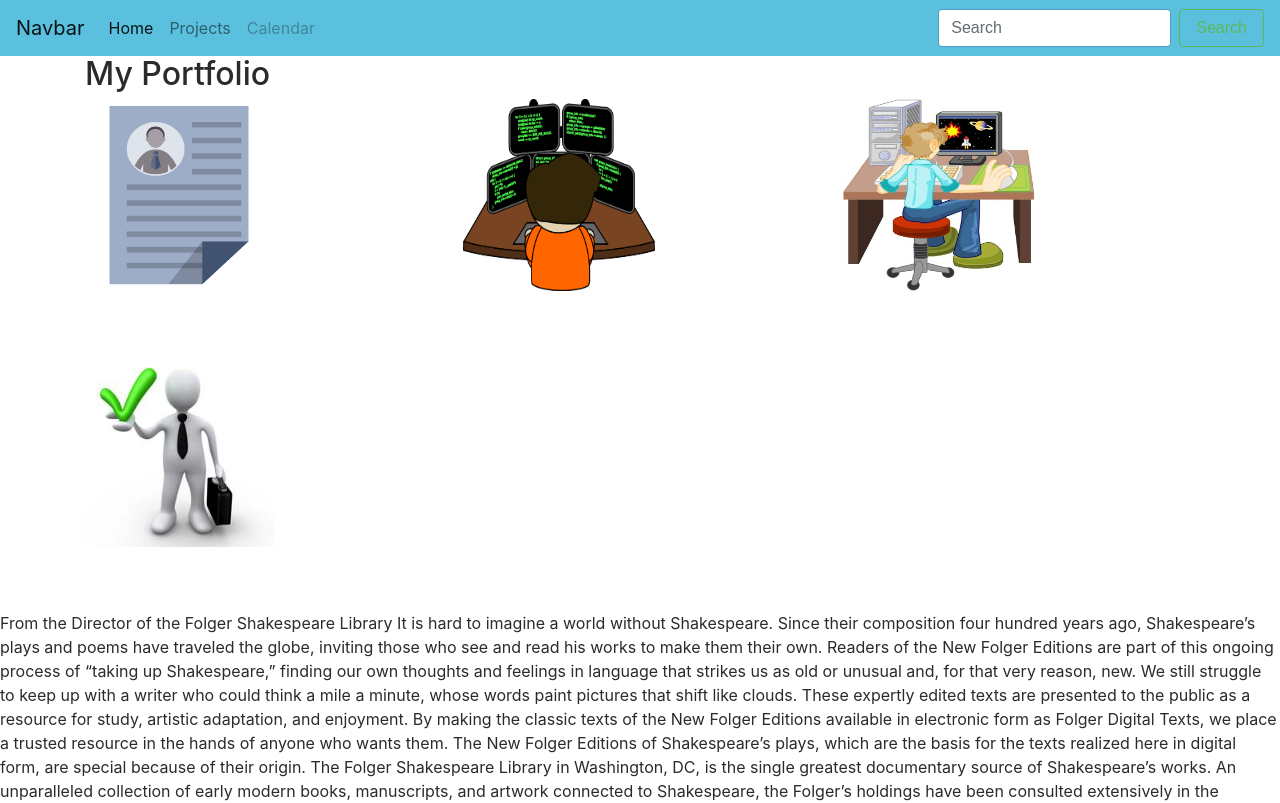
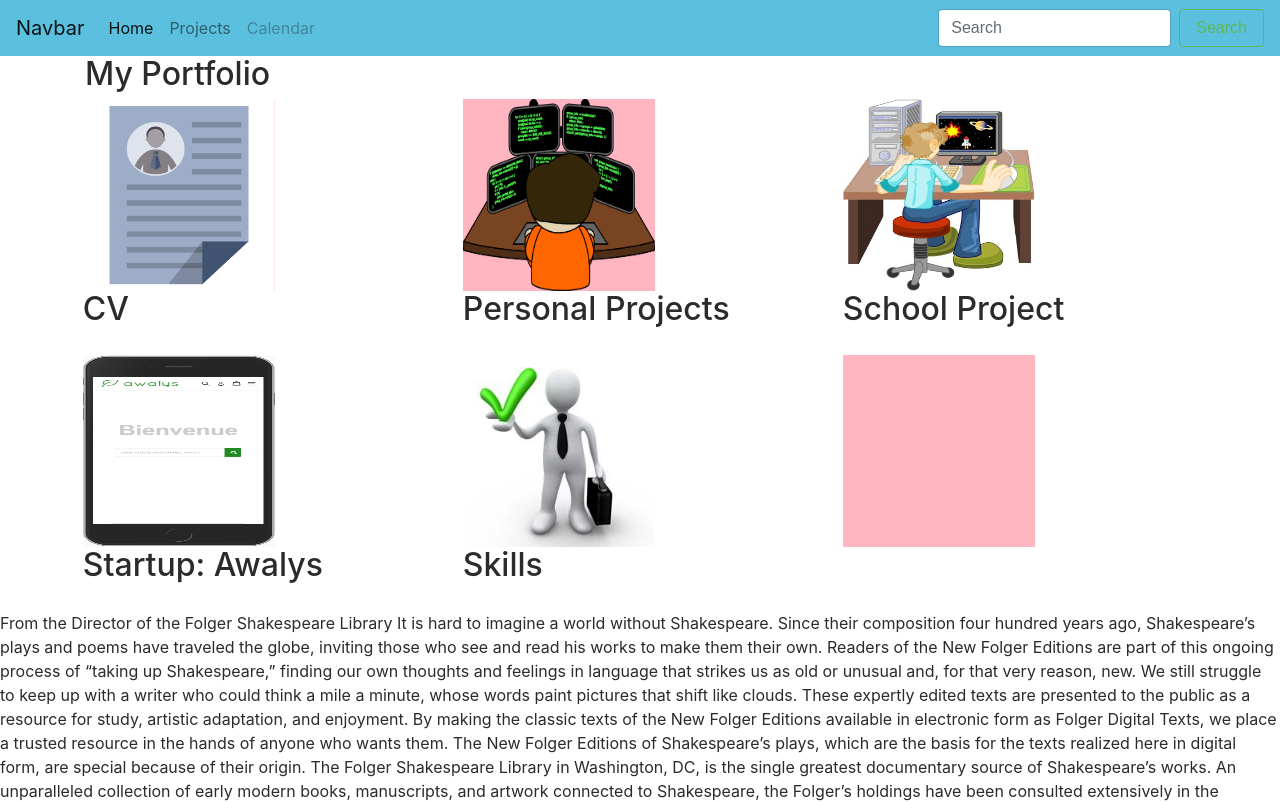
Before and after one commit to nico972/Personal-website, a plain HTML site: page index.html in a window 1280 px wide. Shown: the top 803 px of the page. Drawn offline with nearby package versions, Linux system fonts and the light colour scheme; a script that the page names is missing.

Commit message:
one more

```diff
--- a/index.html
+++ b/index.html
@@ -51,7 +51,7 @@
   .port_item{
     height: 15vw;
     width: 15vw;
-/*    background: lightpink;*/
+    background: lightpink;
     background-size: 15vw 15vw;
     background-repeat: no-repeat;
 
@@ -69,6 +69,10 @@
         background-image: url("https://github.com/nico972/Personal-website/blob/master/img/school-project.jpg?raw=true")
     }
 
+    #awalys{
+        background-image: url("https://github.com/nico972/Personal-website/blob/master/img/startup.PNG?raw=true")
+    }
+
     #skills{
         background-image: url("https://github.com/nico972/Personal-website/blob/master/img/skills.jpg?raw=true")
     }
@@ -82,30 +86,35 @@
       <div class="port_item" id="cv">
 
       </div>
+        <h2> CV </h2>
     </div>
     <div class="col">
       <div class="port_item" id="project_perso">
 
       </div>
+        <h2>Personal Projects </h2>
     </div>
     <div class="col">
       <div class="port_item" id="project_school">
 
       </div>
+        <h2> School Project </h2>
     </div>
 
   </div>
 
      <div class="row">
     <div class="col">
+      <div class="port_item" id="awalys">
+
+      </div>
+        <h2> Startup: Awalys </h2>
+    </div>
+    <div class="col">
       <div class="port_item" id="skills">
 
       </div>
-    </div>
-    <div class="col">
-      <div class="port_item" id="">
-
-      </div>
+        <h2> Skills </h2>
     </div>
     <div class="col">
       <div class="port_item" id="">
```
Also changed, not shown: img/startup.jpg (added).
